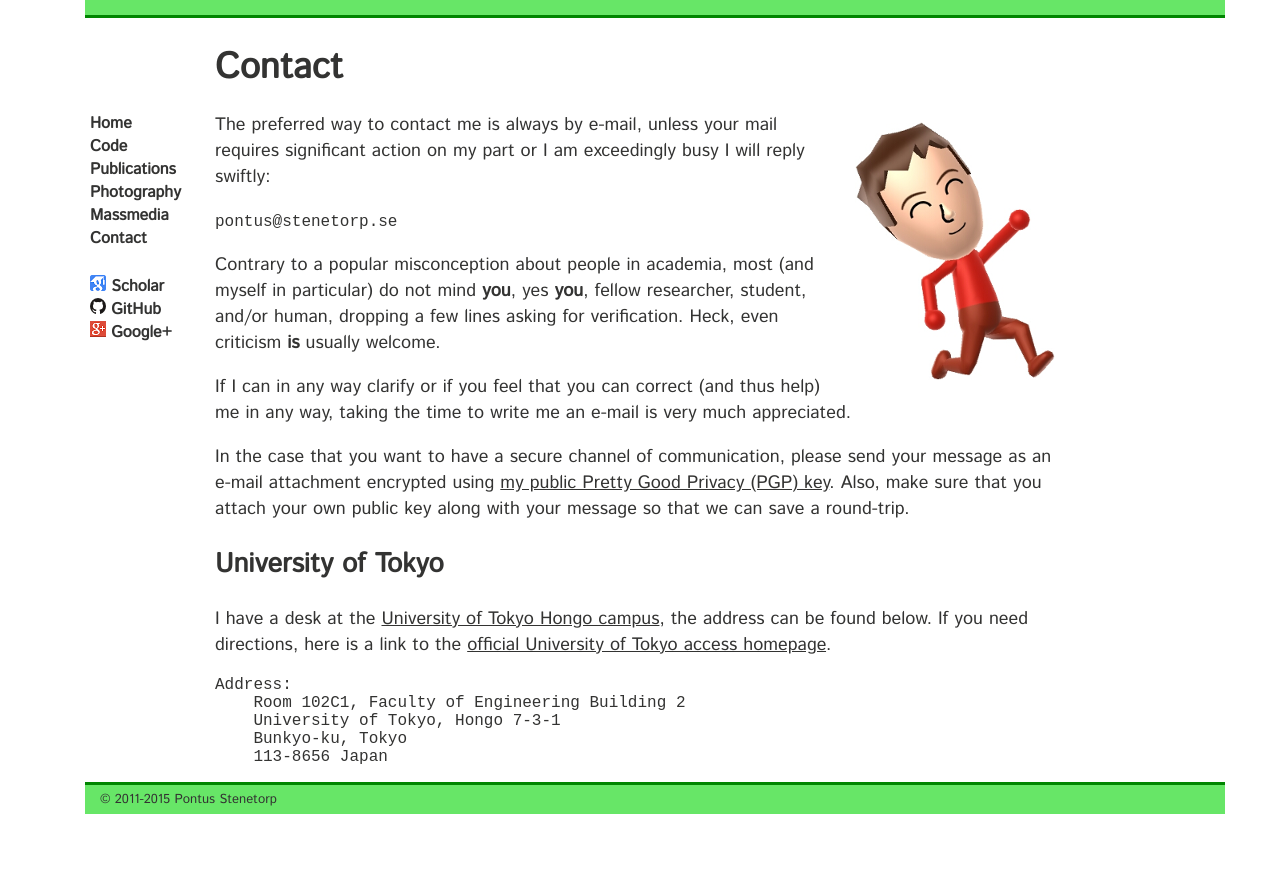
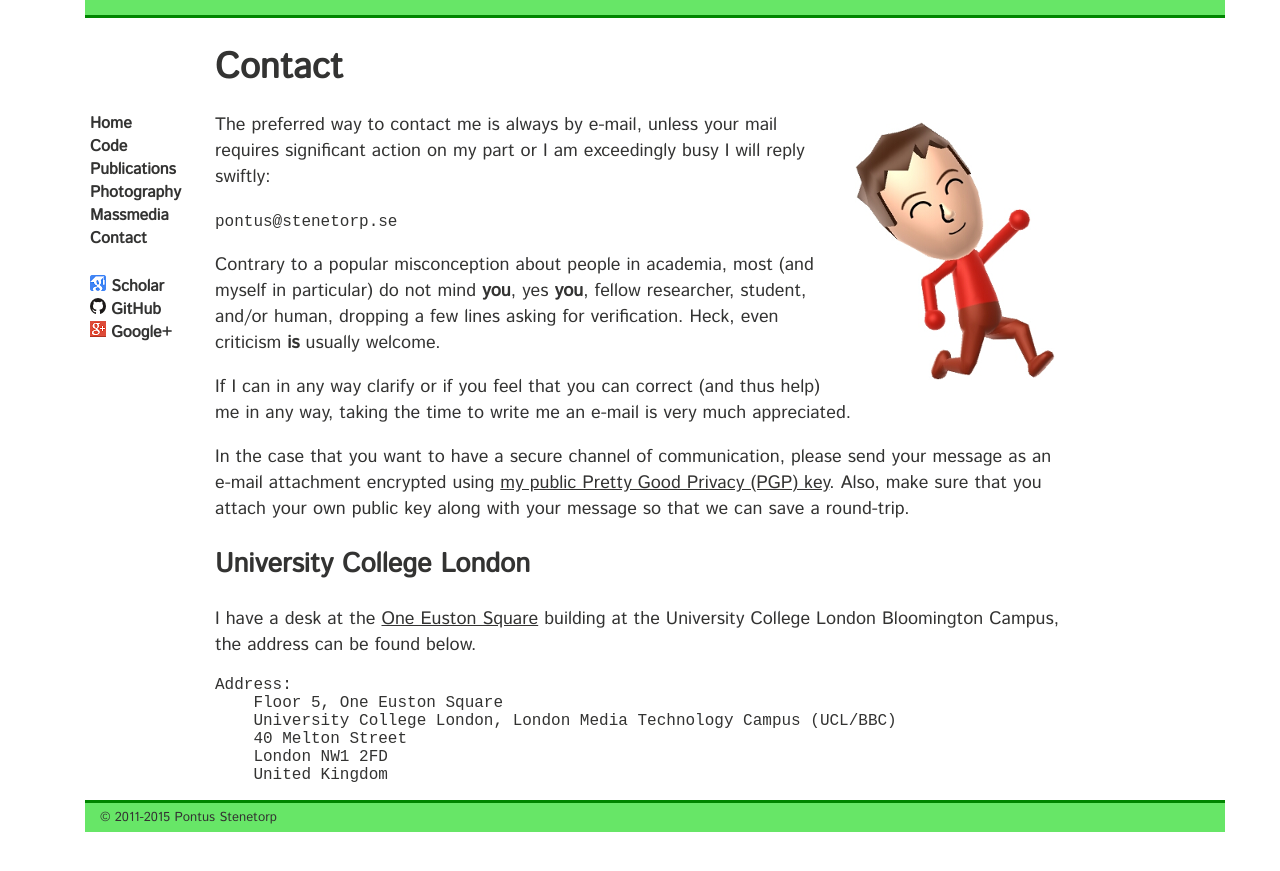
Before and after one commit to gbouchar/ninjin.github.io, a Jekyll site: the page built from contact.md, in a window 1280 px wide. Shown: the top 871 px of the page. Built offline with Jekyll 4.4.1, drawn with Linux system fonts in a browser that asks for light colours; some web fonts are replaced; Markdown is read by kramdown in place of the engine named in the settings.

Commit message:
Moved to University College London

```diff
--- a/contact.md
+++ b/contact.md
@@ -40,17 +40,16 @@ public key along with your message so that we can save a round-trip.
 
 [pgp_key]: res/pontus_stenetorp.pub.txt
 
-## University of Tokyo ##
+## University College London ##
 
-I have a desk at the [University of Tokyo Hongo campus][gmap_hongo_campus],
-the address can be found below. If you need directions, here is a link to the
-[official University of Tokyo access homepage][ut_hongo_access].
+I have a desk at the [One Euston Square][gmap] building at the University
+College London Bloomington Campus, the address can be found below.
 
     Address:
-        Room 102C1, Faculty of Engineering Building 2
-        University of Tokyo, Hongo 7-3-1
-        Bunkyo-ku, Tokyo
-        113-8656 Japan
+        Floor 5, One Euston Square
+        University College London, London Media Technology Campus (UCL/BBC)
+        40 Melton Street
+        London NW1 2FD
+        United Kingdom
 
-[gmap_hongo_campus]: http://goo.gl/maps/2jGxp
-[ut_hongo_access]: http://www.u-tokyo.ac.jp/campusmap/map01_02_e.html
+[gmap]: http://goo.gl/j7h3iY
```
Also changed, not shown: index.md (+10 -11 lines).
